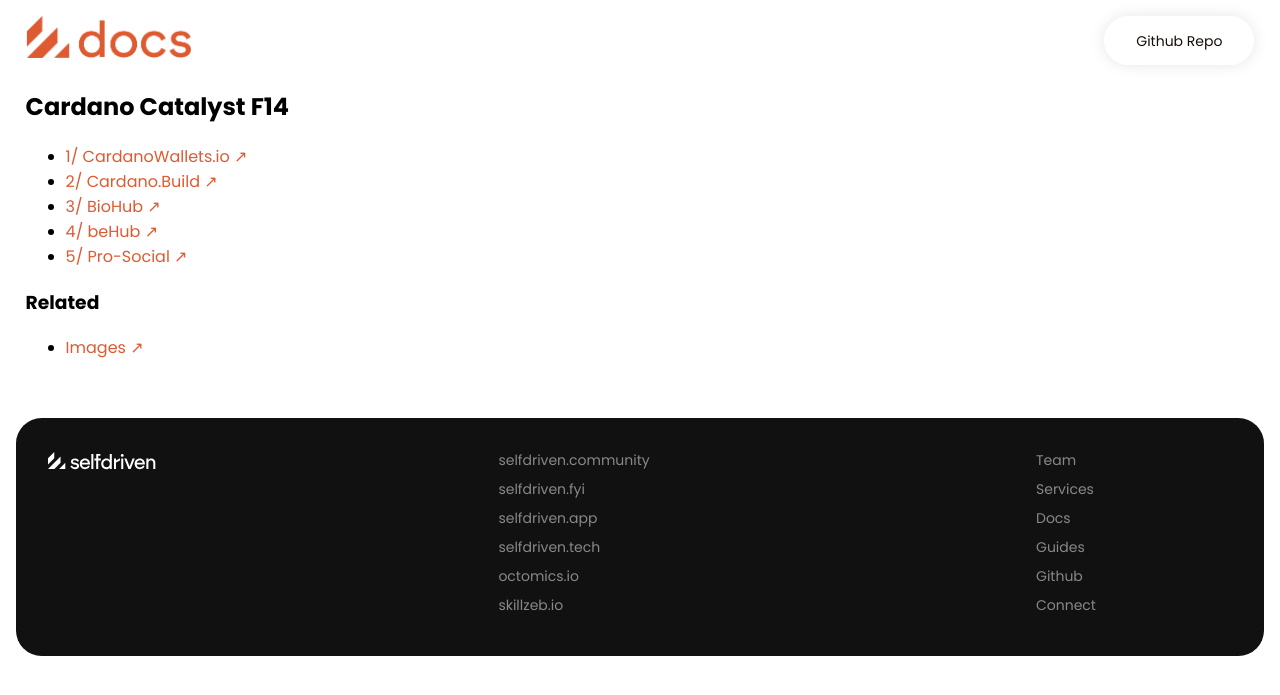
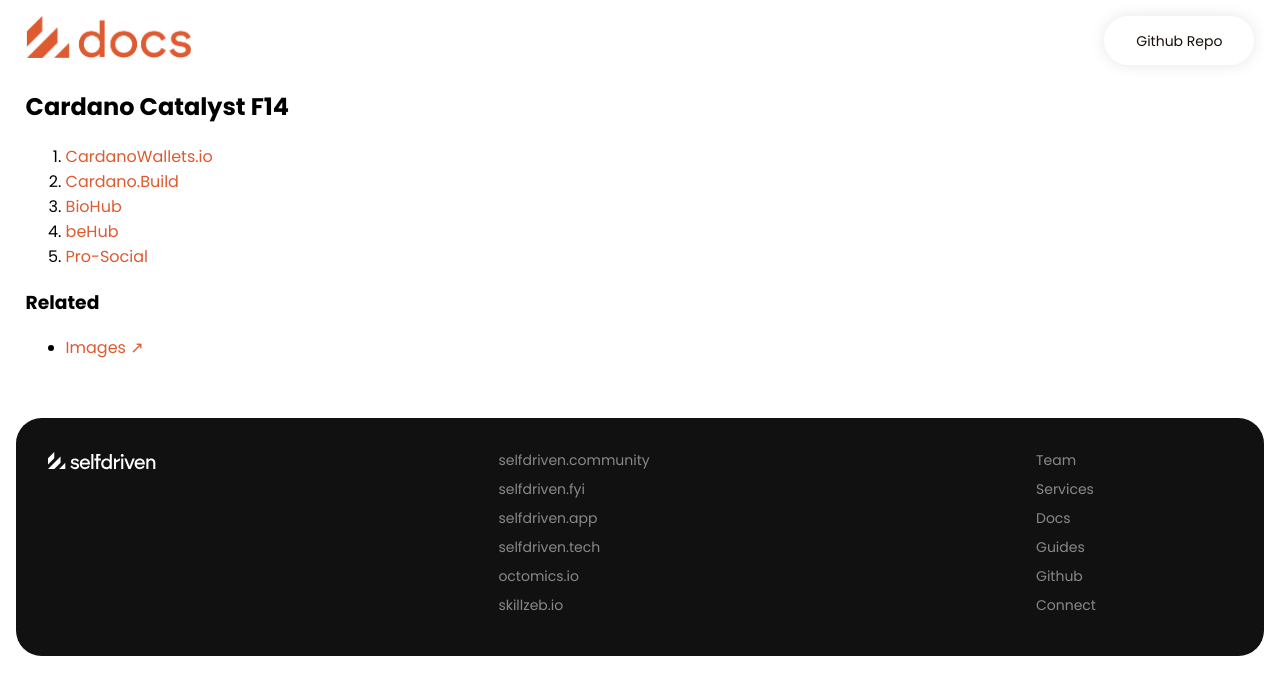
Before and after one commit to selfdriven-foundation/docs, a Jekyll site: the page built from docs/pages/catalyst.md, in a window 1280 px wide. Shown: the top 695 px of the page. Built offline with Jekyll 4.4.1, drawn with Linux system fonts in a browser that asks for light colours.

Commit message:
Update catalyst.md

```diff
--- a/docs/pages/catalyst.md
+++ b/docs/pages/catalyst.md
@@ -6,11 +6,11 @@ permalink: /cardano-catalyst/
 
 ## Cardano Catalyst F14
 
-- [1/ CardanoWallets.io ↗](https://app.projectcatalyst.io/proposal/01989b2e-b733-7bf5-a5cd-e2b0ae5360dd?version=0198ba83-b5d4-7c50-8ba5-b09edc0550f0)
-- [2/ Cardano.Build ↗](https://app.projectcatalyst.io/proposal/01989b24-02e0-7e48-a813-f3468a890605?version=0198ba61-42aa-75c9-92d1-0ccaa931611f)
-- [3/ BioHub ↗](https://app.projectcatalyst.io/proposal/0198b00d-5da4-7bf8-820d-5c235d2aef92?version=0198baa3-822f-7e6f-b8b1-37a63165ba4a)
-- [4/ beHub ↗](https://app.projectcatalyst.io/proposal/01989b36-536c-7196-93a2-4961b07761fc?version=0198baa2-2b8e-7f21-8044-3576df582ae7)
-- [5/ Pro-Social ↗](https://app.projectcatalyst.io/proposal/0198bb63-d896-7230-8e92-3255905f4b8f?version=0198bb99-710c-7de9-a80c-531f9d7760c7)
+1. [CardanoWallets.io](https://app.projectcatalyst.io/proposal/01989b2e-b733-7bf5-a5cd-e2b0ae5360dd?version=0198ba83-b5d4-7c50-8ba5-b09edc0550f0)
+2. [Cardano.Build](https://app.projectcatalyst.io/proposal/01989b24-02e0-7e48-a813-f3468a890605?version=0198ba61-42aa-75c9-92d1-0ccaa931611f)
+3. [BioHub](https://app.projectcatalyst.io/proposal/0198b00d-5da4-7bf8-820d-5c235d2aef92?version=0198baa3-822f-7e6f-b8b1-37a63165ba4a)
+4. [beHub](https://app.projectcatalyst.io/proposal/01989b36-536c-7196-93a2-4961b07761fc?version=0198baa2-2b8e-7f21-8044-3576df582ae7)
+5. [Pro-Social](https://app.projectcatalyst.io/proposal/0198bb63-d896-7230-8e92-3255905f4b8f?version=0198bb99-710c-7de9-a80c-531f9d7760c7)
 
 ### Related
 - [Images ↗](https://github.com/selfdriven-foundation/selfdriven-energy/tree/main/communities/images)
```
